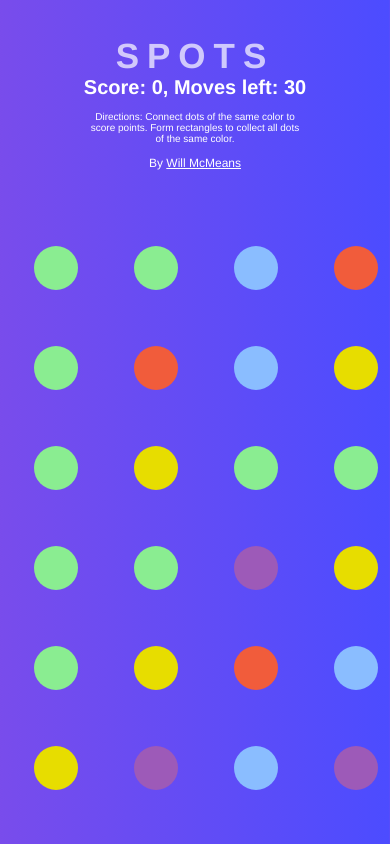
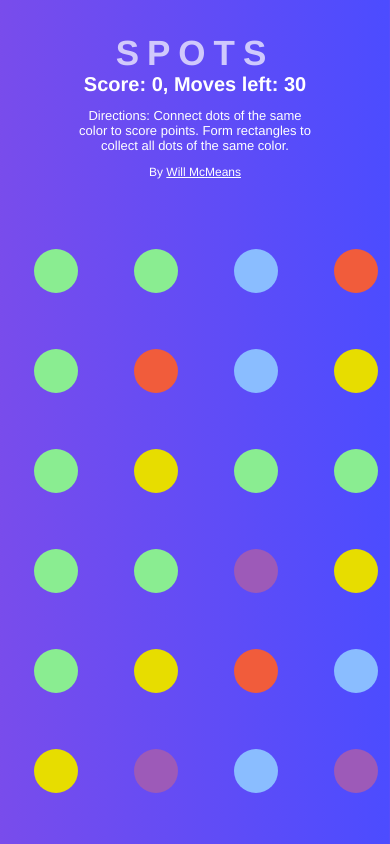
Before and after one commit to wmcmeans/dots, a website built with webpack: page game.html in a window 390 px wide. Shown: the top 844 px of the page. Built offline with nearby package versions, Linux system fonts and the light colour scheme.

Commit message:
Increase font size of directions for smaller screens

```diff
--- a/src/scss/main.scss
+++ b/src/scss/main.scss
@@ -78,13 +78,14 @@ body {
   height: calc(100vh - #{$border-width * 2});
 }
 
-@media screen and (max-width:1024px) and (min-aspect-ratio: 5/4) {
+@media (max-width: 1024px) and (min-aspect-ratio: 5/4) {
   .content {
-    // flex-direction: column;
     flex-wrap: nowrap;
   }
+  body {
+    min-height: auto;
+  }
 }
-
 
 .text-container {
   display: flex;
@@ -107,7 +108,10 @@ body {
       cursor: default;
     }
     .directions {
-      padding: 12px;
+      padding: 12px 0;
+      @media (max-width: 1024px) {
+          font-size: 1.3rem;
+      }
     }
     .score-board {
       font-size: 2rem;
```
Also changed, not shown: dist/css/styles.css.
